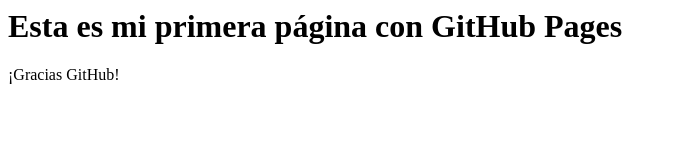
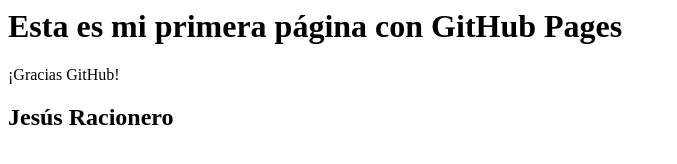
Before and after one commit to jracione/MIT_Mod3, a plain HTML site: page index.html in a window 1280 px wide. Shown: the whole page, without its empty margins (0-677 px from the left). Drawn offline with Linux system fonts and the light colour scheme.

Commit message:
Update index.html
Añadido el nombre del autor

```diff
--- a/index.html
+++ b/index.html
@@ -1,3 +1,3 @@
 <html>
-<h1> Esta es mi primera página con GitHub Pages </h1> <p>¡Gracias GitHub!</p>
+<h1> Esta es mi primera página con GitHub Pages </h1> <p>¡Gracias GitHub!</p> <h2> Jesús Racionero </h2>
 </html>
```
